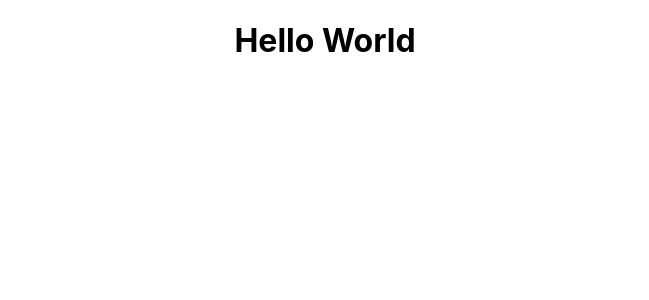
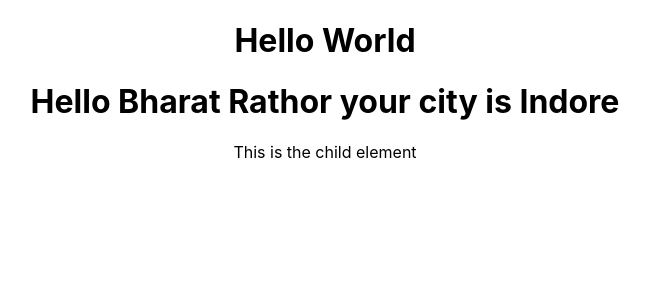
Before and after one commit to bharat55/Learning-React, a React (Create React App) app: page / in a window 1280 px wide. Shown: the top 300 px of the page, without its empty margins (315-964 px from the left). Built offline with nearby package versions, Linux system fonts and the light colour scheme.

Commit message:
Learning props

```diff
--- a/src/App.js
+++ b/src/App.js
@@ -9,6 +9,9 @@ function App() {
   return (
     <div className="App">
       <Hello/>
+      <Welcome name="Bharat Rathor" city="Indore">
+        <p> This is the child element</p>
+      </Welcome>
     </div>
   );
 }
--- a/src/components/Welcome.js
+++ b/src/components/Welcome.js
@@ -1,9 +1,26 @@
 import React, { Component } from 'react'
 
 
+//Props example for functional components
+
+// const Welcome = (props) => {
+//   return (
+//     <div>
+//       <h1> Hello {props.name} your city is {props.city} </h1>
+//       {props.children}
+//     </div>
+//   )
+// }
+
+// props example for class components
 class Welcome extends Component {
   render (){
-    return <h1>Class Component </h1>
+    return (
+      <div>
+        <h1> Hello {this.props.name} your city is {this.props.city}</h1>
+        {this.props.children}
+      </div>
+    )
   }
 }
 
```
